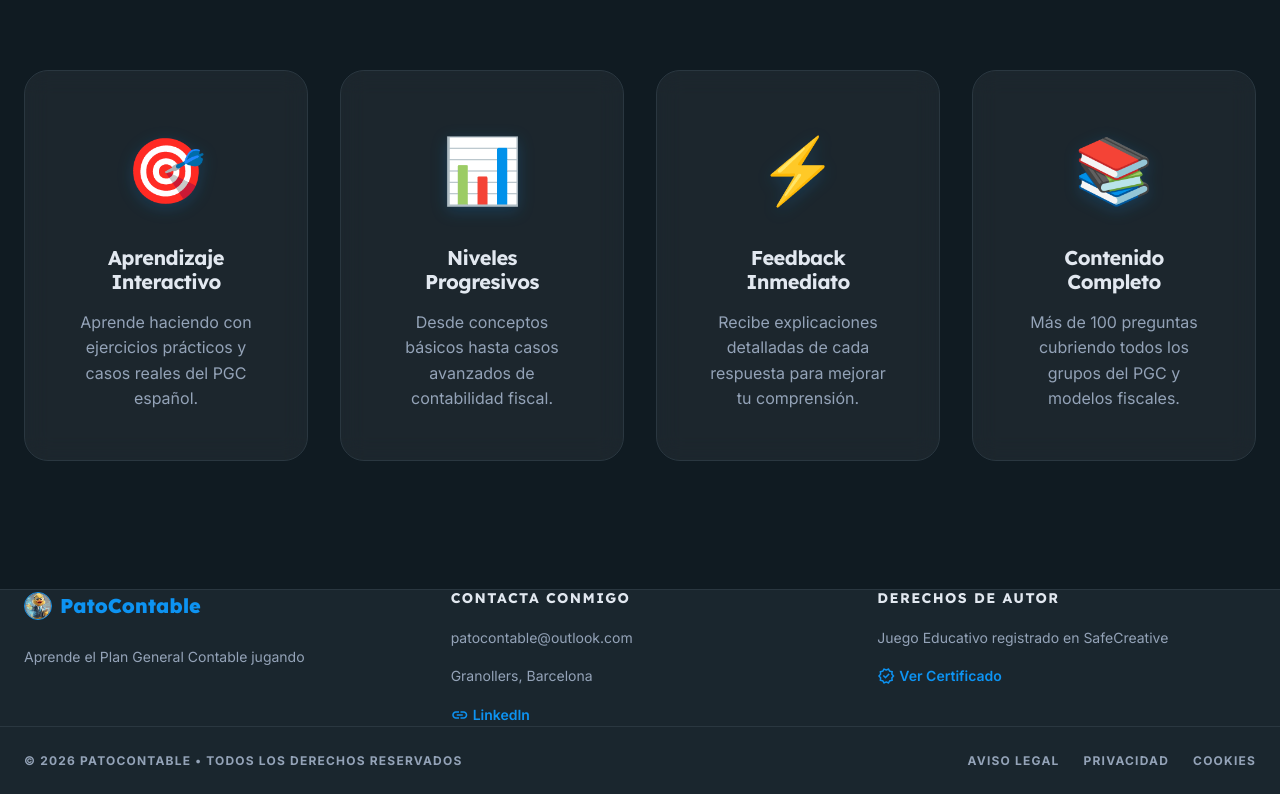
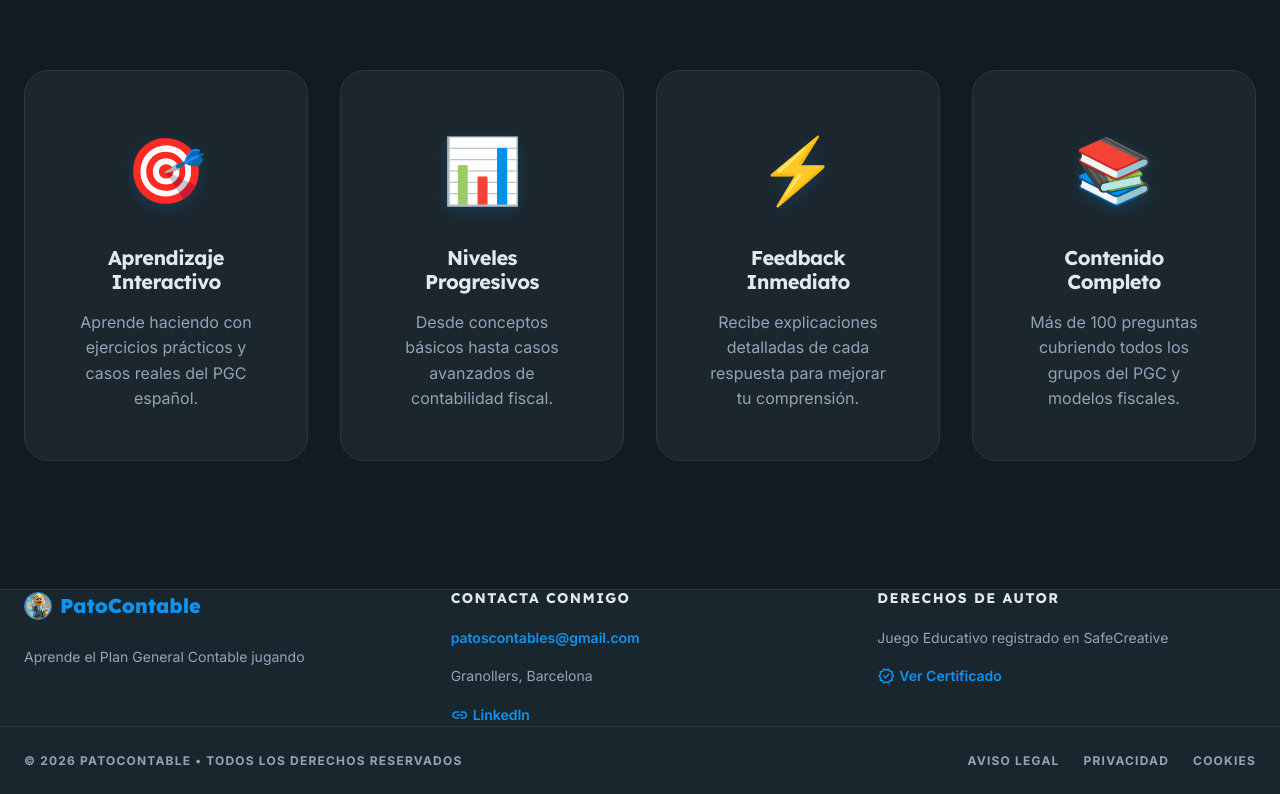
Before and after one commit to prbp03-lab/patocontableweb, a React (Vite) app: page / in a window 1280 px wide. Shown: the part 837-1631 px from the top of the page. Built offline with nearby package versions, Linux system fonts and the light colour scheme.

Commit message:
feat: update contact email and create mailto links

```diff
--- a/src/components/layout/Footer.tsx
+++ b/src/components/layout/Footer.tsx
@@ -24,7 +24,11 @@ const Footer: React.FC = () => {
 
                 <div className="footer-section">
                     <h4 className="footer-title">{t('about.contact.title')}</h4>
-                    <p className="footer-text">{t('about.contact.email')}</p>
+                    <p className="footer-text">
+                        <a href={`mailto:${t('about.contact.email')}`} className="footer-link">
+                            {t('about.contact.email')}
+                        </a>
+                    </p>
                     <p className="footer-text">{t('footer.location')}</p>
                     <a
                         href="https://www.linkedin.com/in/patricia-bustos-paco/"
--- a/src/i18n/ca.ts
+++ b/src/i18n/ca.ts
@@ -163,7 +163,7 @@ export default {
         },
         contact: {
             title: 'Contacta amb mi',
-            email: 'patocontable@outlook.com',
+            email: 'patoscontables@gmail.com',
             location: 'Granollers, 08402 • Barcelona',
             linkedin: 'LinkedIn',
         },
@@ -316,7 +316,7 @@ export default {
             },
             rights: {
                 title: 'Drets',
-                content: 'Tot i que no tractem les teves dades, pots contactar amb el titular a patocontable@outlook.com per a qualsevol dubte sobre la teva privacitat.',
+                content: 'Tot i que no tractem les teves dades, pots contactar amb el titular a patoscontables@gmail.com per a qualsevol dubte sobre la teva privacitat.',
             },
         },
         cookies: {
--- a/src/i18n/es.ts
+++ b/src/i18n/es.ts
@@ -163,7 +163,7 @@ export default {
         },
         contact: {
             title: 'Contacta conmigo',
-            email: 'patocontable@outlook.com',
+            email: 'patoscontables@gmail.com',
             location: 'Granollers, 08402 • Barcelona',
             linkedin: 'LinkedIn',
         },
@@ -316,7 +316,7 @@ export default {
             },
             rights: {
                 title: 'Derechos',
-                content: 'Aunque no tratamos tus datos, puedes contactar con el titular en patocontable@outlook.com para cualquier duda sobre tu privacidad.',
+                content: 'Aunque no tratamos tus datos, puedes contactar con el titular en patoscontables@gmail.com para cualquier duda sobre tu privacidad.',
             },
         },
         cookies: {
--- a/src/pages/legal/LegalNotice.tsx
+++ b/src/pages/legal/LegalNotice.tsx
@@ -24,7 +24,7 @@ const LegalNotice: React.FC = () => {
                                 <li><strong>{t('legal.notice.id.owner_label')}:</strong> Patricia Rocio Bustos Paco</li>
                                 <li><strong>{t('legal.notice.id.name_label')}:</strong> Pato Contable</li>
                                 <li><strong>{t('legal.notice.id.address_label')}:</strong> Barcelona-Granollers, España</li>
-                                <li><strong>{t('legal.notice.id.email_label')}:</strong> patocontable@outlook.com</li>
+                                <li><strong>{t('legal.notice.id.email_label')}:</strong> <a href="mailto:patoscontables@gmail.com" className="legal-link">patoscontables@gmail.com</a></li>
                                 <li><strong>{t('legal.notice.id.web_label')}:</strong> www.patocontable.com</li>
                             </ul>
                         </section>
```
Also changed, not shown: 1 other file (tests, documents, lock files or other folders).
